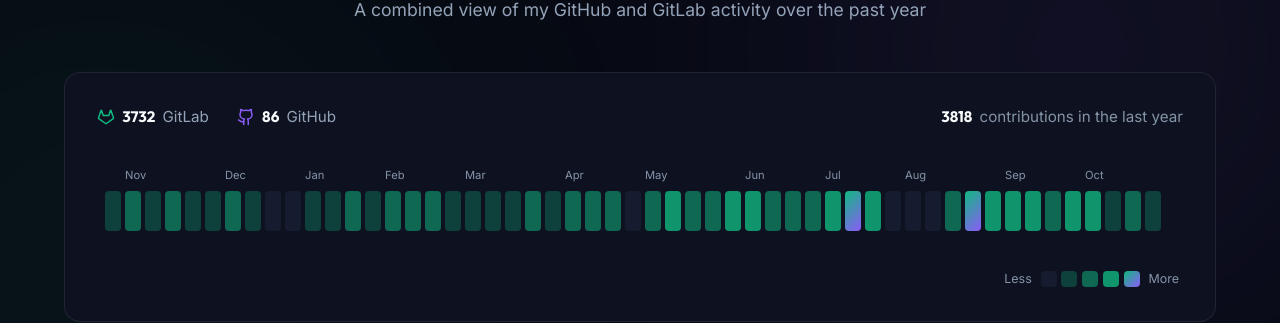
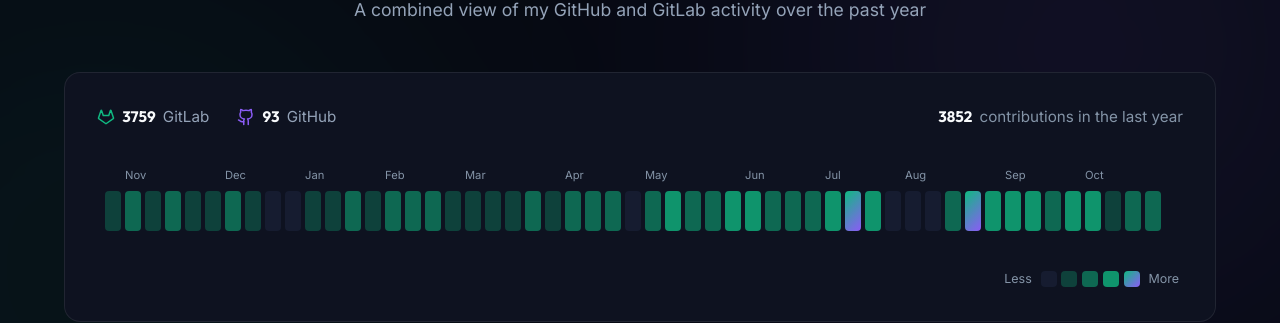
Before and after one commit to NickBourque/NickBourque.github.io, a Jekyll site: the page built from index.html, in a window 1280 px wide and 900 px high, scrolled down 2054 px. Shown: the part 153-476 px from the top of the window. Built offline with Jekyll 4.4.1, drawn with Linux system fonts in a browser that asks for light colours; nearby versions of some CDN libraries.

Commit message:
chore: refresh contributions data

```diff
--- a/_data/contributions.json
+++ b/_data/contributions.json
@@ -1,9 +1,9 @@
 {
-  "generated": "2026-10-27",
+  "generated": "2026-10-28",
   "totals": {
-    "github": 86,
-    "gitlab": 3732,
-    "combined": 3818
+    "github": 93,
+    "gitlab": 3759,
+    "combined": 3852
   },
   "max": 214,
   "weeks": [
@@ -426,10 +426,10 @@
     {
       "weekStart": "2026-10-25",
       "monthLabel": "",
-      "gh": 3,
-      "gl": 27,
-      "total": 30,
-      "level": 1
+      "gh": 10,
+      "gl": 54,
+      "total": 64,
+      "level": 2
     }
   ]
 }
```
